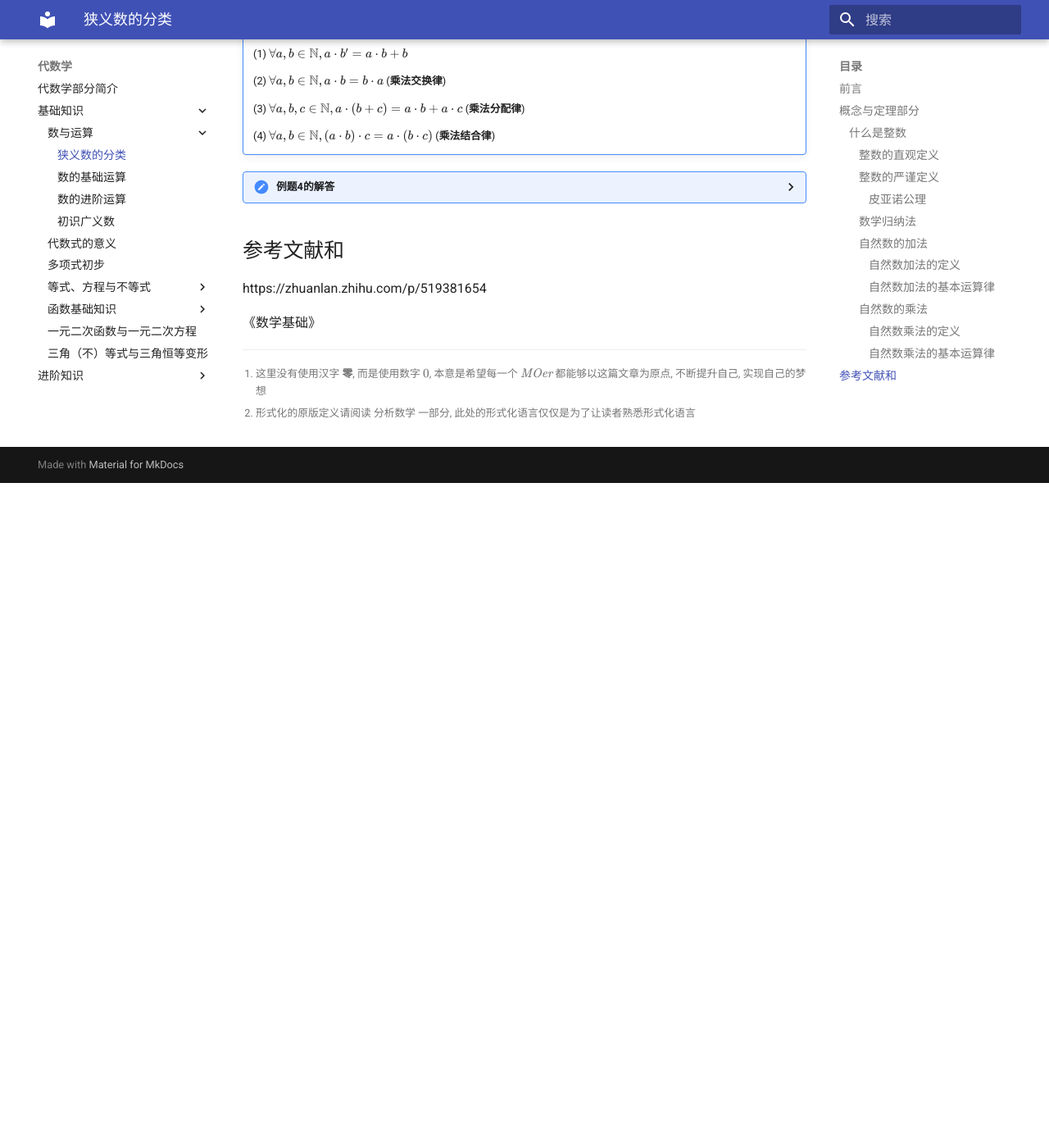
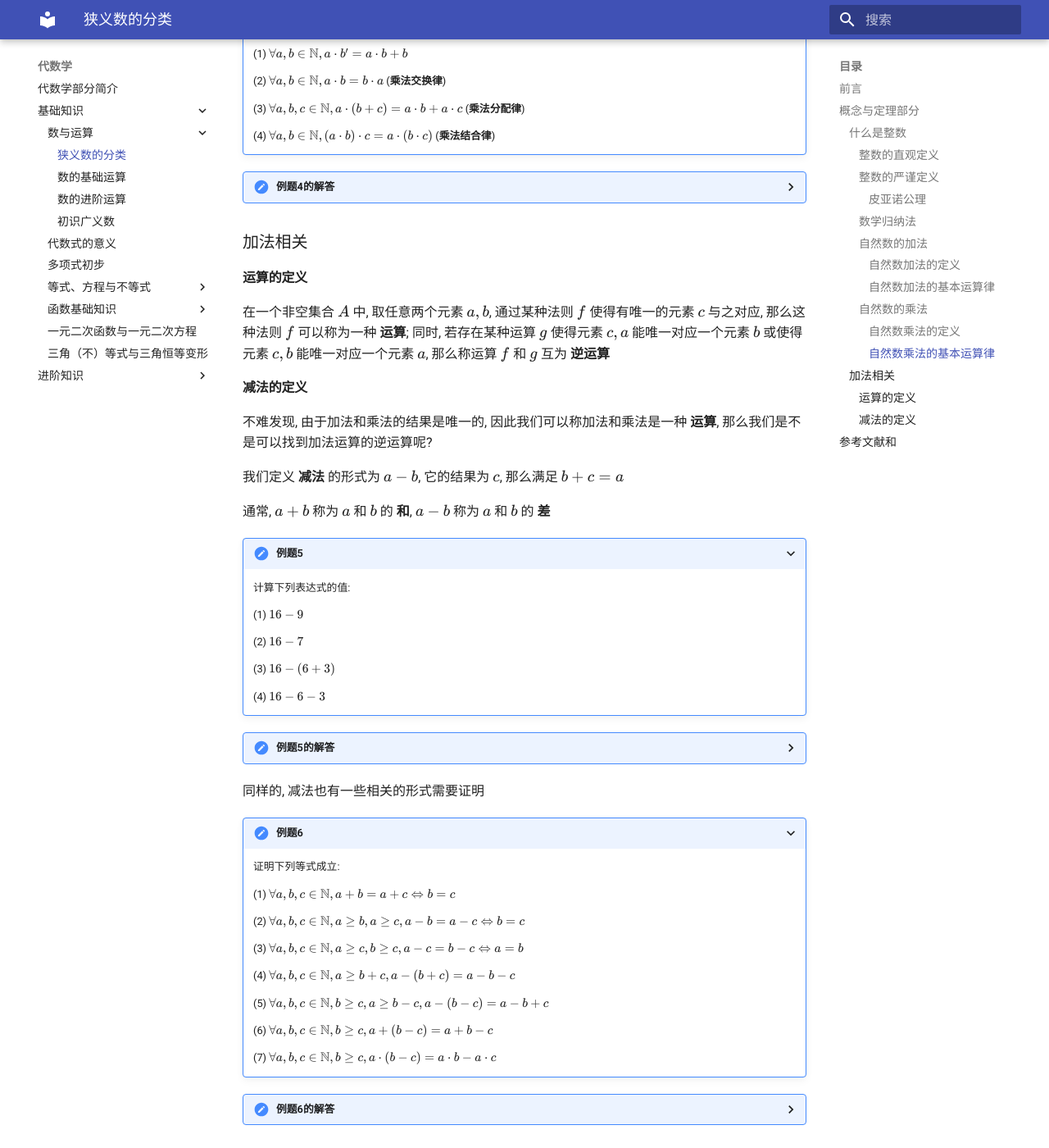
Before and after one commit to Unknown404-sudo/mo-wiki, an MkDocs documentation site: the page built from docs/algebra/basic/num/classify.md, in a window 1280 px wide and 1400 px high, scrolled down 4268 px. Shown: the whole window at 82% size. Built offline with MkDocs 1.6.1 and Material for MkDocs 9.7.7, drawn with Linux system fonts in a browser that asks for light colours; before the commit the page ends 4857 px from its top, so only the background shows below that.

Commit message:
algebra/basic/num/classify.md_0.3

```diff
--- a/docs/algebra/basic/num/classify.md
+++ b/docs/algebra/basic/num/classify.md
@@ -300,6 +300,100 @@ $$0, 1, 2, 3, 4, 5, 6, 7, 8, 9, 10, \cdots$$
 
     $\hspace{1em}$ 证毕
 
+### 加法相关
+
+#### 运算的定义
+
+在一个非空集合 $A$ 中, 取任意两个元素 $a, b$, 通过某种法则 $f$ 使得有唯一的元素 $c$ 与之对应, 那么这种法则 $f$ 可以称为一种 **运算**; 同时, 若存在某种运算 $g$ 使得元素 $c, a$ 能唯一对应一个元素 $b$ 或使得元素 $c, b$ 能唯一对应一个元素 $a$, 那么称运算 $f$ 和 $g$ 互为 **逆运算**
+
+#### 减法的定义
+
+不难发现, 由于加法和乘法的结果是唯一的, 因此我们可以称加法和乘法是一种 **运算**, 那么我们是不是可以找到加法运算的逆运算呢?
+
+我们定义 **减法** 的形式为 $a - b$, 它的结果为 $c$, 那么满足 $b + c = a$
+
+通常, $a + b$ 称为 $a$ 和 $b$ 的 **和**, $a - b$ 称为 $a$ 和 $b$ 的 **差**
+
+???+ 例题5
+
+    计算下列表达式的值:
+
+    (1) $16 - 9$
+
+    (2) $16 - 7$
+
+    (3) $16 - (6 + 3)$
+
+    (4) $16 - 6 - 3$
+
+??? 例题5的解答
+
+    (1) 由于 $9 + 7 = 16$, 因此 $16 - 9 = 7$
+
+    (2) 由于 $7 + 9 = 16$, 因此 $16 - 7 = 9$
+
+    (3) $16 - (6 + 3) = 16 - 9 = 7$
+
+    (4) $16 - 6 - 3 = 10 - 3 = 7$
+
+同样的, 减法也有一些相关的形式需要证明
+
+???+ 例题6
+
+    证明下列等式成立:
+
+    (1) $\forall a, b, c \in \mathbb{N}, a + b = a + c \Leftrightarrow b = c$
+
+    (2) $\forall a, b, c \in \mathbb{N}, a \ge b, a \ge c, a - b = a - c \Leftrightarrow b = c$
+
+    (3) $\forall a, b, c \in \mathbb{N}, a \ge c, b \ge c, a - c = b - c \Leftrightarrow a = b$
+
+    (4) $\forall a, b, c \in \mathbb{N}, a \ge b + c, a - (b + c) = a - b - c$
+
+    (5) $\forall a, b, c \in \mathbb{N}, b \ge c, a \ge b - c, a - (b - c) = a - b + c$
+
+    (6) $\forall a, b, c \in \mathbb{N}, b \ge c, a + (b - c) = a + b - c$
+
+    (7) $\forall a, b, c \in \mathbb{N}, b \ge c, a \cdot (b - c) = a \cdot b - a \cdot c$
+
+??? 例题6的解答
+
+    (1) 先证 $a + b = a + c \Rightarrow b = c$
+
+    $\hspace{1.5em}$ 设 $a + b = a + c = k$, $k \in \mathbb{N}$
+
+    $\hspace{1.5em}$ 则 $b = k - a, c = k - a$, 由减法运算的定义可知 $b = c$
+
+    $\hspace{1em}$ 再证 $b = c \Rightarrow a + b = a + c$
+
+    $\hspace{1.5em}$ 上式将 $c$ 替换为 $b$ 后显然
+
+    $\hspace{1em}$ 证毕
+
+    (2) 先证 $a - b = a - c \Rightarrow b = c$
+
+    $\hspace{1.5em}$ 设 $a - b = a - c = k$, $k \in \mathbb{N}$
+
+    $\hspace{1.5em}$ 则 $b = a - k, c = a - k$, 由减法运算的定义可知 $b = c$
+
+    $\hspace{1em}$ 再证 $b = c \Rightarrow a - b = a - c$
+
+    $\hspace{1.5em}$ 上式将 $c$ 替换为 $b$ 后显然
+
+    $\hspace{1em}$ 证毕
+
+    (3) 先证 $a - c = b - c \Rightarrow a = b$
+
+    $\hspace{1.5em}$ 设 $a - c = b - c = k$, $k \in \mathbb{N}$
+
+    $\hspace{1.5em}$ 则 $a = c + k, b = c + k$, 由加法运算的定义可知 $a = b$
+
+    $\hspace{1em}$ 再证 $a = b \Rightarrow a - c = b - c$
+
+    $\hspace{1.5em}$ 上式将 $b$ 替换为 $a$ 后显然
+
+    $\hspace{1em}$ 证毕
+
 ## 参考文献和
 
 https://zhuanlan.zhihu.com/p/519381654
```
